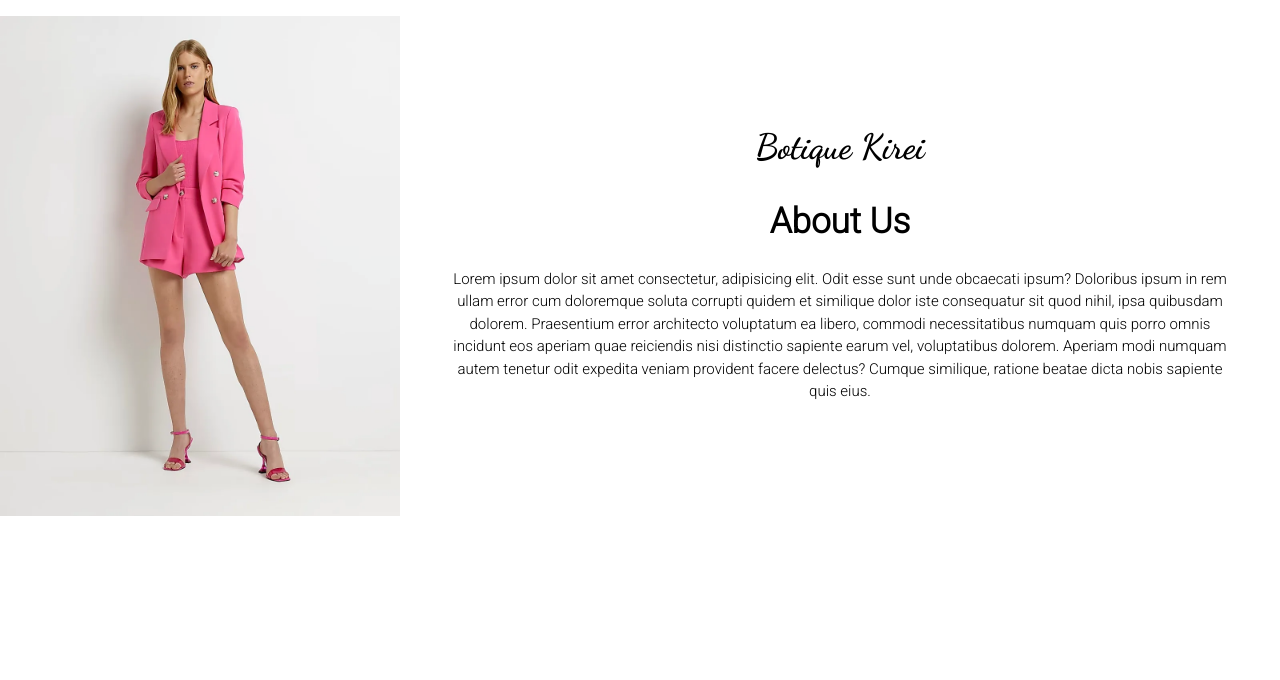
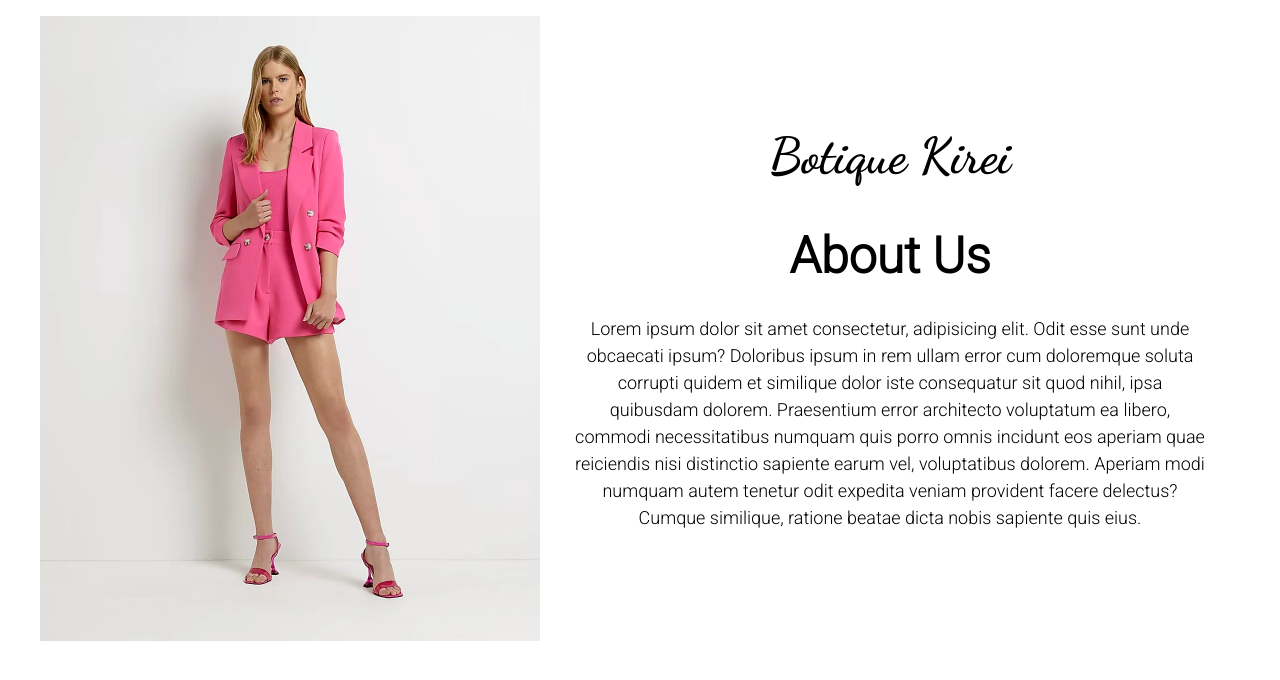
Before and after one commit to tatianasstavares/e-commerce-atec, a website built with Vite: page pages/about.html in a window 1280 px wide. Built offline with nearby package versions, Linux system fonts and the light colour scheme; no server answers.

Commit message:
feat: added breakpoint for desktop

```diff
--- a/css/about.css
+++ b/css/about.css
@@ -1,3 +1,12 @@
+body{
+    display: flex;
+    flex-direction: column;
+}
+
+main{
+    flex: 1;
+}
+
 .container-about{
     display: flex;
     flex-direction: column;
@@ -76,4 +85,30 @@ img{
     .description{
         font-size: 15px;
     }
+
+    @media only screen and (min-width: 992px) {
+        .title1{
+            display: none;
+        }
+        .title2{
+            font-size: 50px;
+            margin-bottom: 10px;
+        }
+        .container-about{
+            max-width: 1200px;
+        }
+
+        .img-container{
+            min-width: 500px;
+        }
+
+        .about-us{
+            font-size: 50px;
+            margin-bottom: 14px;
+        }
+
+        .description{
+            font-size: 18px;
+        }
+    }
 }
```
